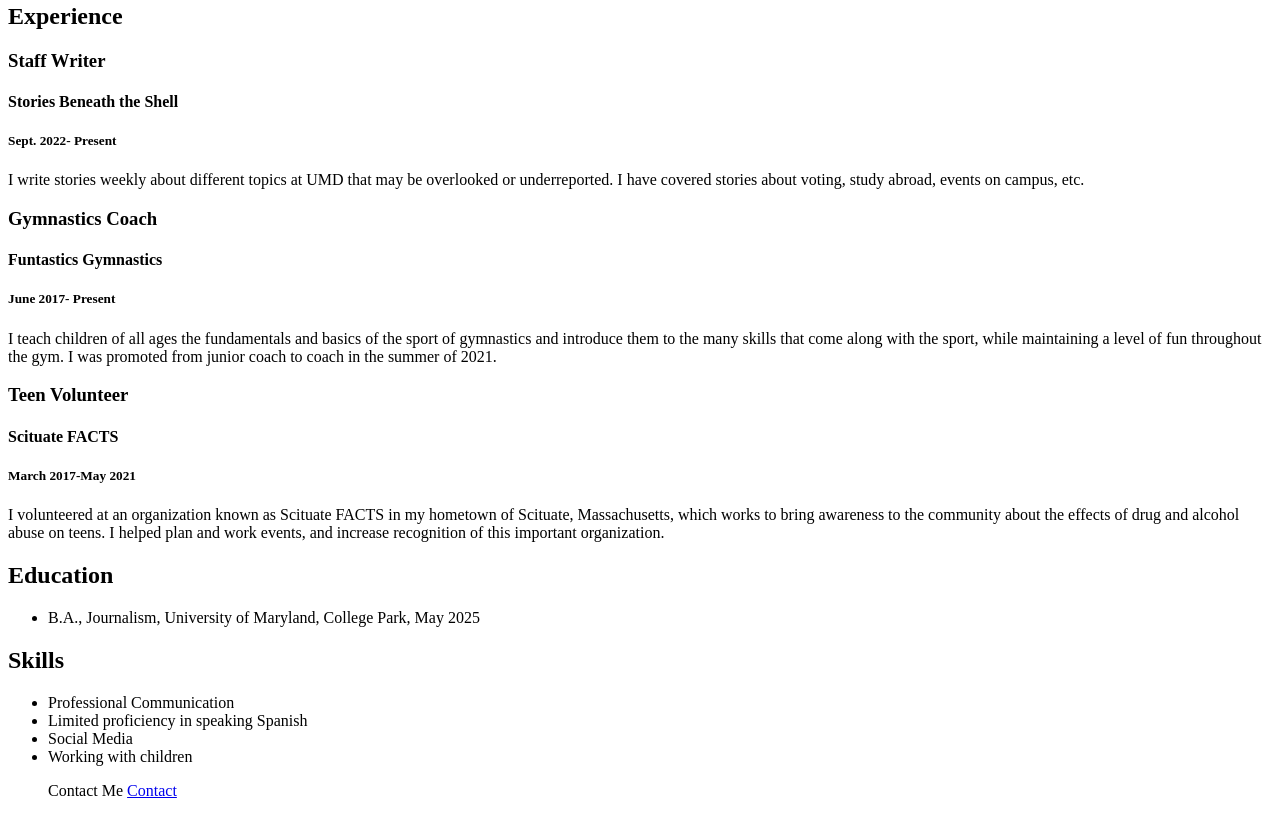
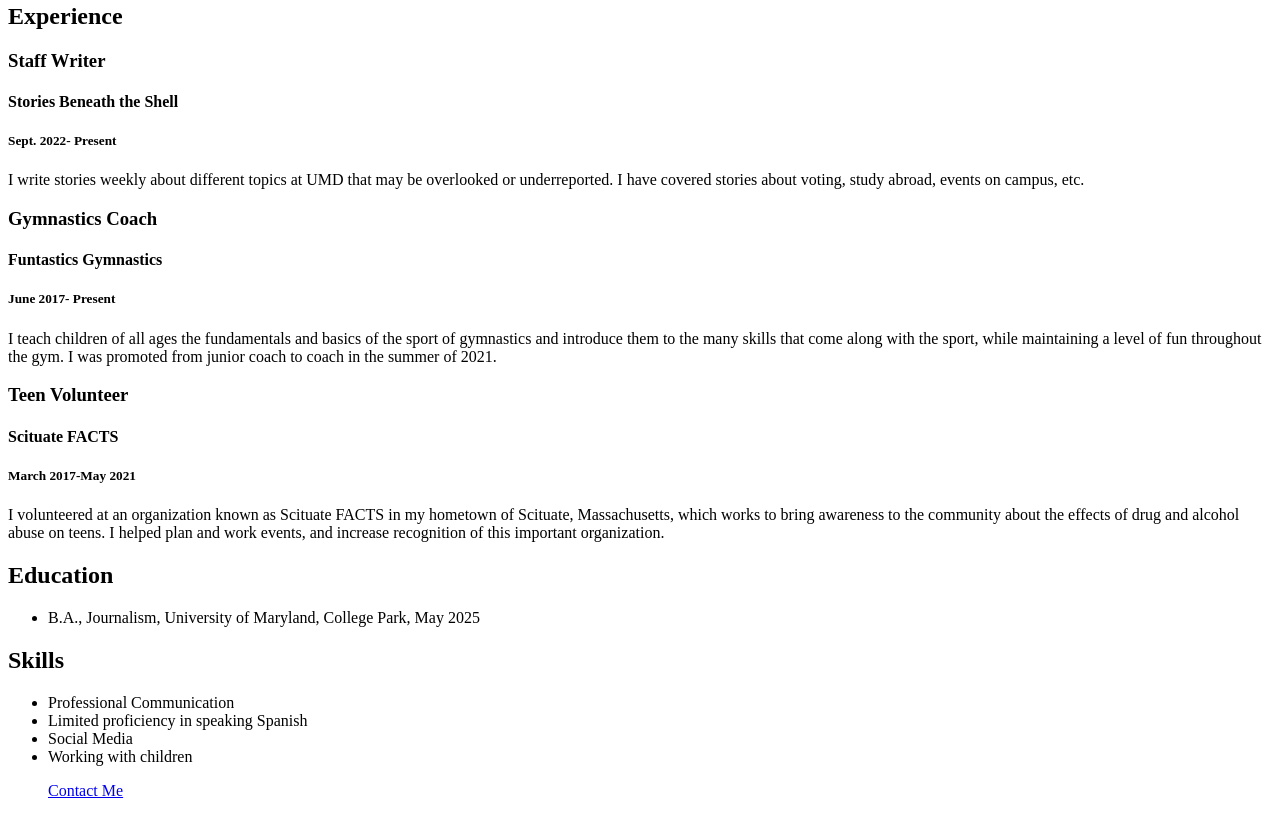
Before and after one commit to aseidel152/Allison-Seidel-Jour352, a plain HTML site: page resume.html in a window 1280 px wide. Shown: the part 564-1380 px from the top of the page. Drawn offline with Linux system fonts and the light colour scheme.

Commit message:
Update resume.html

```diff
--- a/resume.html
+++ b/resume.html
@@ -8,7 +8,7 @@
       <p><strong>Student Journalist</strong></p>
       <img src="resumeimage.jpeg" alt="A photo of me" width="300">
 
-      <div id="Contact">
+      <div id="contact">
           <h2>Contact</h2>
         <a href="aseidel@terpmail.umd.edu">Send Email</a> <br>
         <a href="https://www.linkedin.com/in/allison-seidel-8274a5236/" target="_blank">LinkedIn</a> <br>
@@ -46,8 +46,8 @@
     <li>Social Media</li>
     <li>Working with children</li>
 
-      <p>Contact Me
-          <a href=#Contact>Contact</a>
+      <p>
+          <a href=#contact>Contact Me</a>
       </p>
       </ul>
   </body>
```
